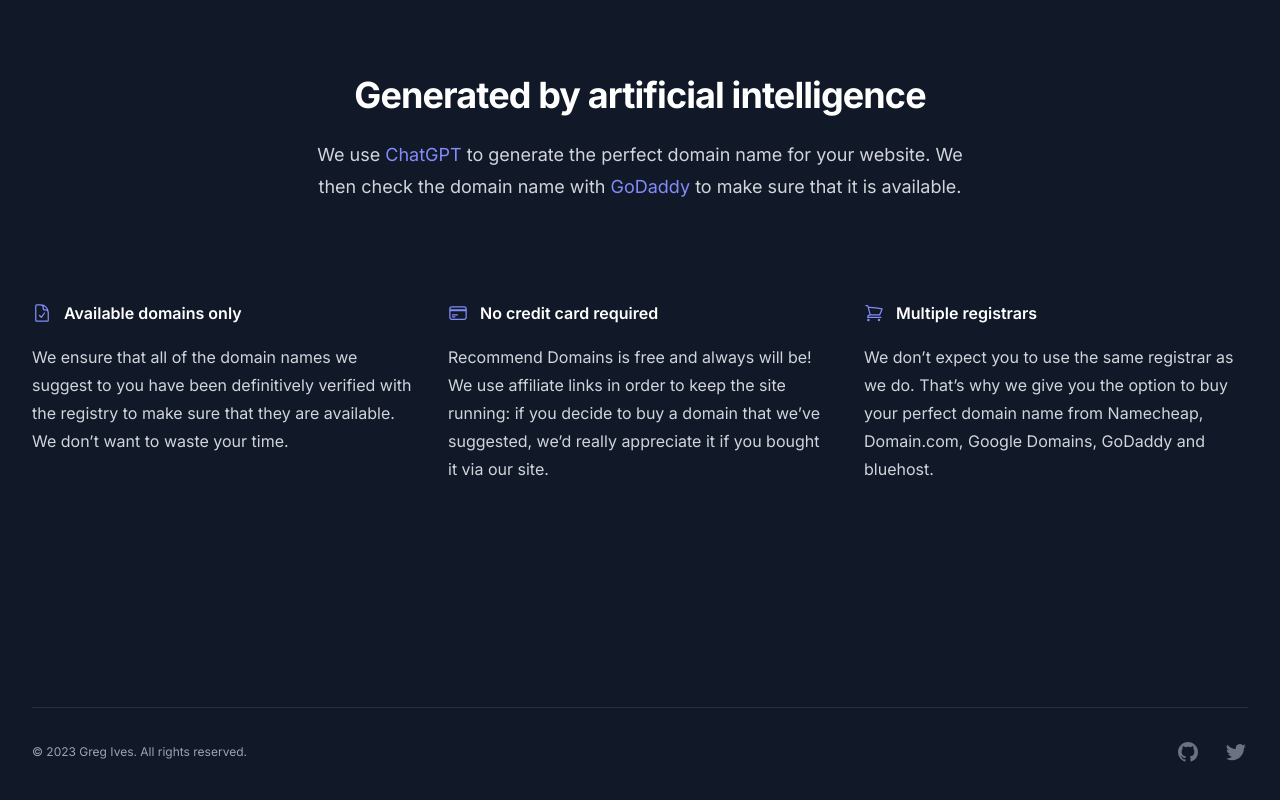
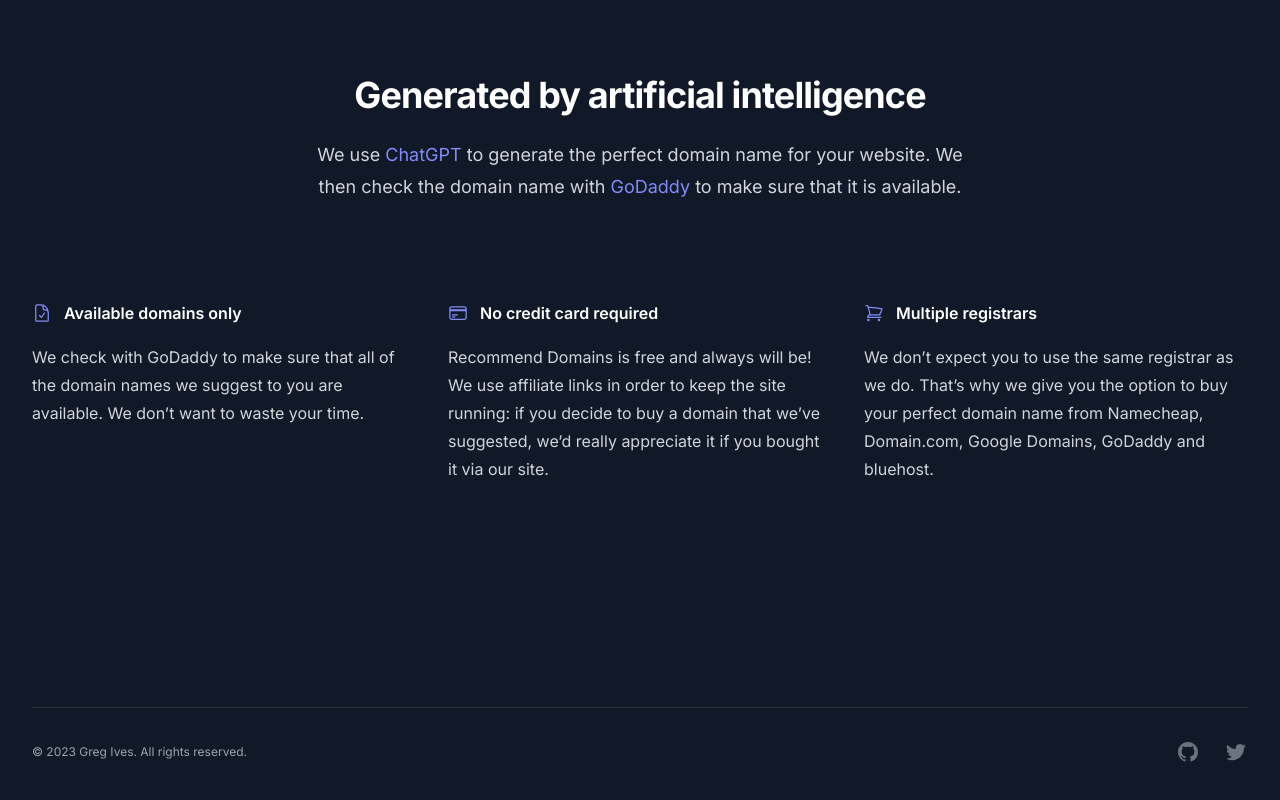
Before and after one commit to gregives/recommend.domains, a Next.js app: page / in a window 1280 px wide. Shown: the part 1161-1961 px from the top of the page. Built offline with nearby package versions, Linux system fonts and the light colour scheme.

Commit message:
Remove definitive domain check (#5)

```diff
--- a/app/api/domains/route.ts
+++ b/app/api/domains/route.ts
@@ -108,9 +108,7 @@
 
   const availableDomains = domainNames
     .map((domainName) => domainNamesThatHaveBeenChecked[domainName])
-    .filter(
-      (domain) => domain !== undefined && domain.available && domain.definitive
-    );
+    .filter((domain) => domain !== undefined && domain.available);
 
   console.debug(availableDomains);
 
--- a/app/page.tsx
+++ b/app/page.tsx
@@ -22,7 +22,7 @@
   {
     name: "Available domains only",
     description:
-      "We ensure that all of the domain names we suggest to you have been definitively verified with the registry to make sure that they are available. We don’t want to waste your time.",
+      "We check with GoDaddy to make sure that all of the domain names we suggest to you are available. We don’t want to waste your time.",
     icon: DocumentCheckIcon,
   },
   {
```
